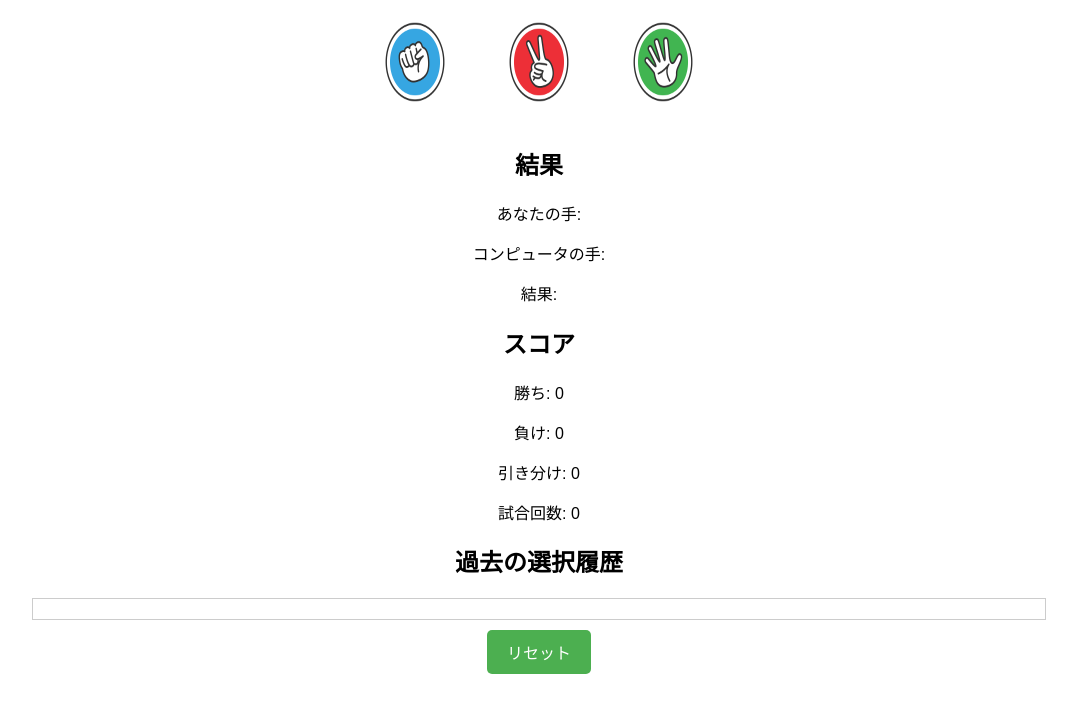
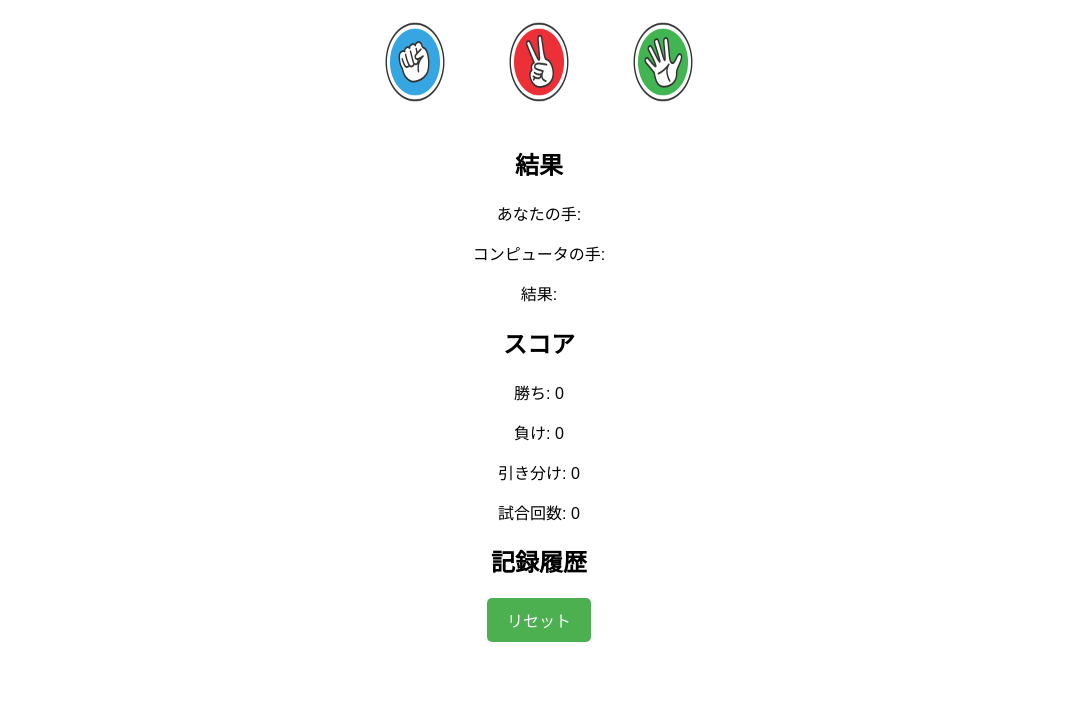
Before and after one commit to HEMUHEMU-KAWAI/ZYANKEN4, a plain HTML site: page index.html in a window 1280 px wide. Shown: the part 87-800 px from the top of the page, without its empty margins (101-1178 px from the left). Drawn offline with Linux system fonts and the light colour scheme.

Commit message:
Update index.html

```diff
--- a/index.html
+++ b/index.html
@@ -75,9 +75,8 @@
     <p>引き分け: <span id="draw-count">0</span></p>
     <p>試合回数: <span id="games-count">0</span></p>
 
-    <!-- 過去の履歴 -->
-    <h2>過去の選択履歴</h2>
-    <div id="history-list"></div>
+   <h2>記録履歴</h2>
+    <ul id="record-list"></ul>
 
     <!-- リセットボタン -->
     <button id="reset">リセット</button>
```
